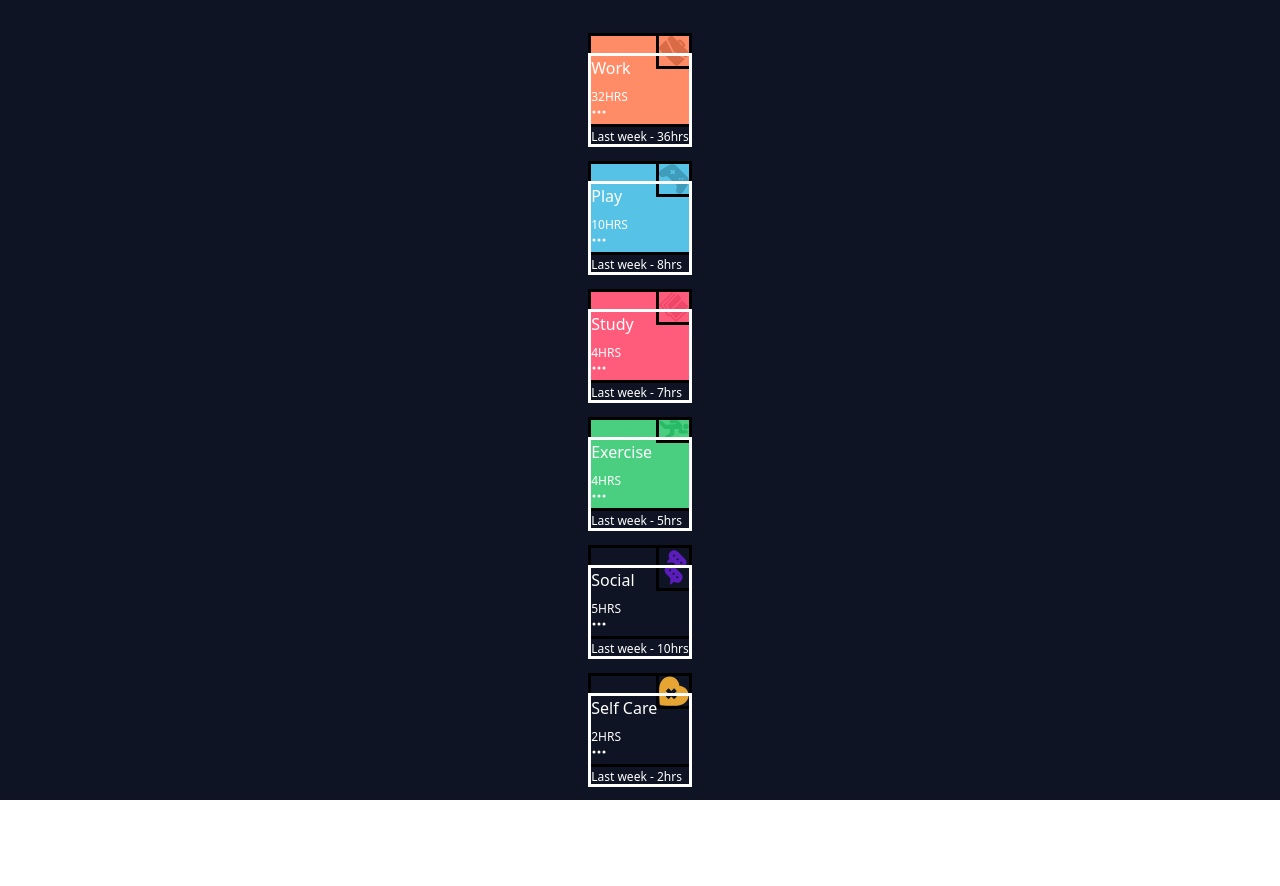
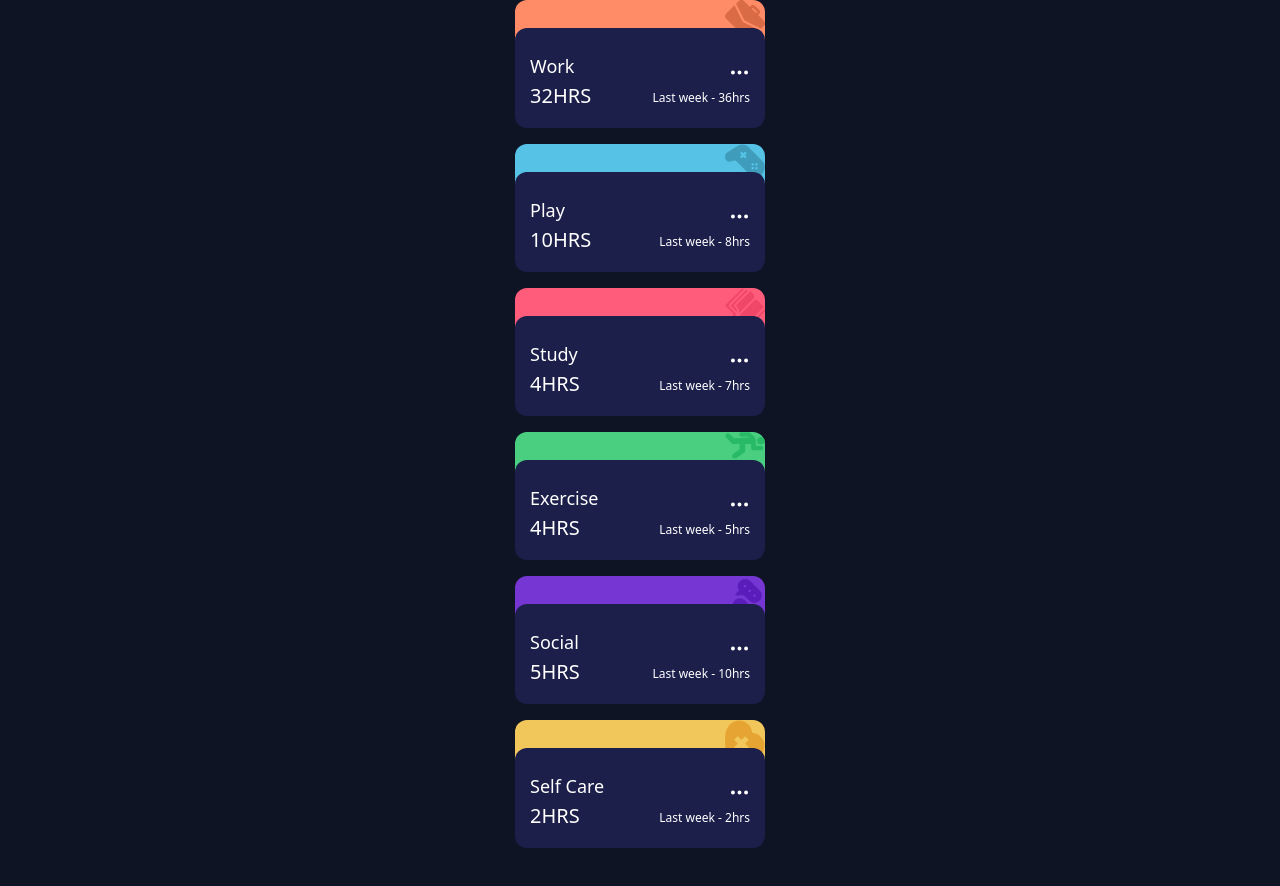
Before and after one commit to code-looney/time-tracking-dashboard, a React (Vite) app: page / in a window 1280 px wide. Shown: the top 886 px of the page. Before the commit the page ends 800 px from the top, so only its background shows below. Built offline with nearby package versions, Linux system fonts and the light colour scheme.

Commit message:
some changes

```diff
--- a/src/App.jsx
+++ b/src/App.jsx
@@ -3,7 +3,7 @@ import Cards from "./Components/Cards"
 
 export default function App() {
   return (
-    <Container className={`bg-very-dark-blue h-screen overflow-hidden`}>
+    <Container className={`bg-very-dark-blue h-screen pb-[1100px]`}>
       <Cards />
     </Container>
   )
--- a/src/Components/Cards.jsx
+++ b/src/Components/Cards.jsx
@@ -30,6 +30,7 @@ const Cards = () => {
         fetch(`./data.json`)
         .then(res => res.json())
         .then(data => {
+            console.log(data)
             setList(data)
         })
     }, [])
@@ -59,34 +60,48 @@ const Cards = () => {
             return 'study'
         } else if (index === 3) {
             return 'exercise'
+        } else if (index === 4) {
+            return 'social'
+        } else if (index === 5) {
+            return 'self-care'
         }
     }
 
   return (
-    <Container className={`h-screen flex justify-center items-center`}>
-        <ul className={`flex flex-col gap-10`}>
+    <Container className={`flex flex-col justify-center items-center relative`}>
+        <Container className={`flex flex-col items-center justify-center`}>
+            <Container>
+                <Card className={` bg-blue w-[250px] rounded-xl relative`}>
+                    <Card className={`text-white bg-card-primary flex justify-center rounded-xl translate-y-7`}>
+                    </Card>
+                </Card>
+            </Container>
+            <ul className={`flex flex-col gap-11`}>
                 {list && list.map((item, index) => <li key={index}>
-            <Card className={`outline bg-${handleCardBackgroundColor(index)} relative`}>
-                <Container className={`absolute outline right-0`}>
+                <Card className={`w-[250px] rounded-xl bg-${handleCardBackgroundColor(index)} relative`}>
+                    <Container className={`absolute right-0`}>
                         <img
-                    className={`bg-no-repeat bg-right-top w-[30px] flex`}
+                        className={`bg-no-repeat bg-right-top w-[40px] flex`}
                         src={`./images/icon-${handleCardIcon(index)}.svg`}
                         alt="" />
                         </Container>
-                <Card className={`text-white outline translate-y-5`}> {/* data op bases van index en niet in the return statement via the item check */}
+                    <Card className={`text-white bg-card-primary flex justify-center rounded-xl translate-y-7`}>
+                        <Container className={`w-[220px] h-[100px] flex justify-between items-center`}>
                             <Container>
-                        <Title>{item.title}</Title>
-                        <Sub className={`uppercase`}>{item.timeframes.weekly.current}hrs</Sub>
+                                <Title className={`text-[18px] font-medium`}>{item.title}</Title>
+                                <Sub className={`uppercase text-[20px] font-thin`}>{item.timeframes.weekly.current}hrs</Sub>
                             </Container>
-                        <BsThreeDots />
+                            <Container className={`flex flex-col gap-3 items-end`}>
+                                <BsThreeDots className={`text-[21px]`} />
                                 <Sub>Last week - {item.timeframes.weekly.previous}hrs</Sub>
-                    <Container>
+                            </Container>
                         </Container>
                     </Card>
                 </Card>
                 </li>)}
             </ul>
                 </Container>
+        </Container>
   )
 }
 
--- a/tailwind.config.js
+++ b/tailwind.config.js
@@ -8,7 +8,8 @@ export default {
     extend: {
       colors: {
        'very-dark-blue': 'hsl(226, 43%, 10%)',
-       'card-primary': 'hsl(246, 80%, 60%)',
+       'card-primary': 'hsl(235, 46%, 20%)',
+       'blue': 'hsl(246, 80%, 60%)',
        'work': 'hsl(15, 100%, 70%)',
        'play': ' hsl(195, 74%, 62%)',
        'study': 'hsl(348, 100%, 68%)',
```
Lines whose indentation alone changed are shown as unchanged.
